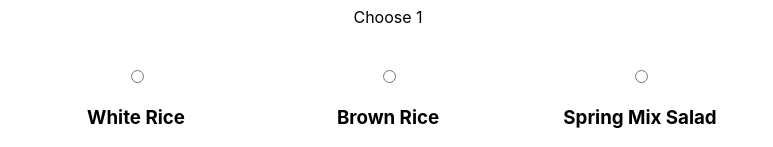
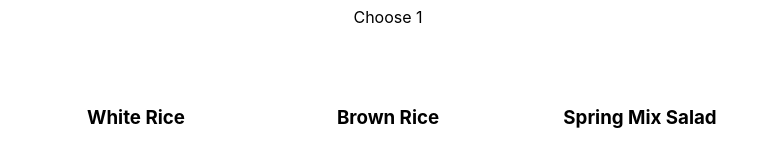
Before and after one commit to billyxuding/PokeSquare, a React (Create React App) app in the folder client/: page / in a window 1280 px wide. Shown: the part 341-488 px from the top of the page, without its empty margins (252-1025 px from the left). Built offline with nearby package versions, Linux system fonts and the light colour scheme.

Commit message:
all bases radio boxes are hidden and gets a blue border when checked

```diff
--- a/client/src/Components/Bases.js
+++ b/client/src/Components/Bases.js
@@ -16,22 +16,22 @@ const Bases = props => {
     return (
         <div className="section">
 			<div>
-				<input type="radio" name="base" value="White Rice" id="white-rice" onChange={ selectHandler } />
-				<label htmlFor="white-rice">
+				<input type="radio" name="base" value="White Rice" className="checkbox" id="white-rice" onChange={ selectHandler } />
+				<label className="label" htmlFor="white-rice">
 					<h3>White Rice</h3>
 					<img src={ whiteRice } alt="white rice" />
 				</label>
 			</div>
 			<div>
-				<input type="radio" name="base" value="Brown Rice" id="brown-rice" onChange={ selectHandler } />
-				<label htmlFor="brown-rice">
+				<input type="radio" name="base" value="Brown Rice" className="checkbox" id="brown-rice" onChange={ selectHandler } />
+				<label className="label" htmlFor="brown-rice">
 					<h3>Brown Rice</h3>
 					<img src={ brownRice } alt="brown rice" />
 				</label>
 			</div>
 			<div>
-				<input type="radio" name="base" value="Spring Mix Salad" id="salad" onChange={ selectHandler } />
-				<label htmlFor="salad">
+				<input type="radio" name="base" value="Spring Mix Salad" className="checkbox" id="salad" onChange={ selectHandler } />
+				<label className="label" htmlFor="salad">
 					<h3>Spring Mix Salad</h3>
 					<img src={ salad } alt="salad"/>
 				</label>
```
